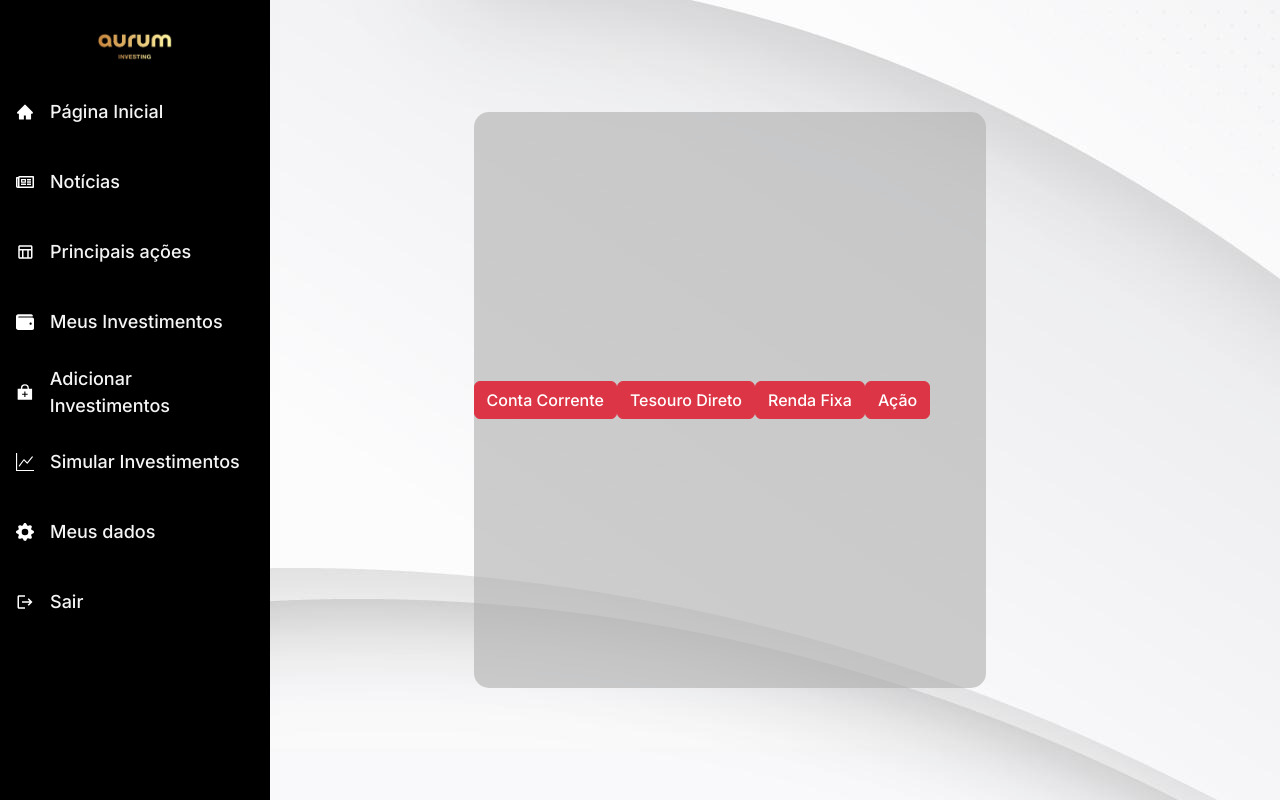
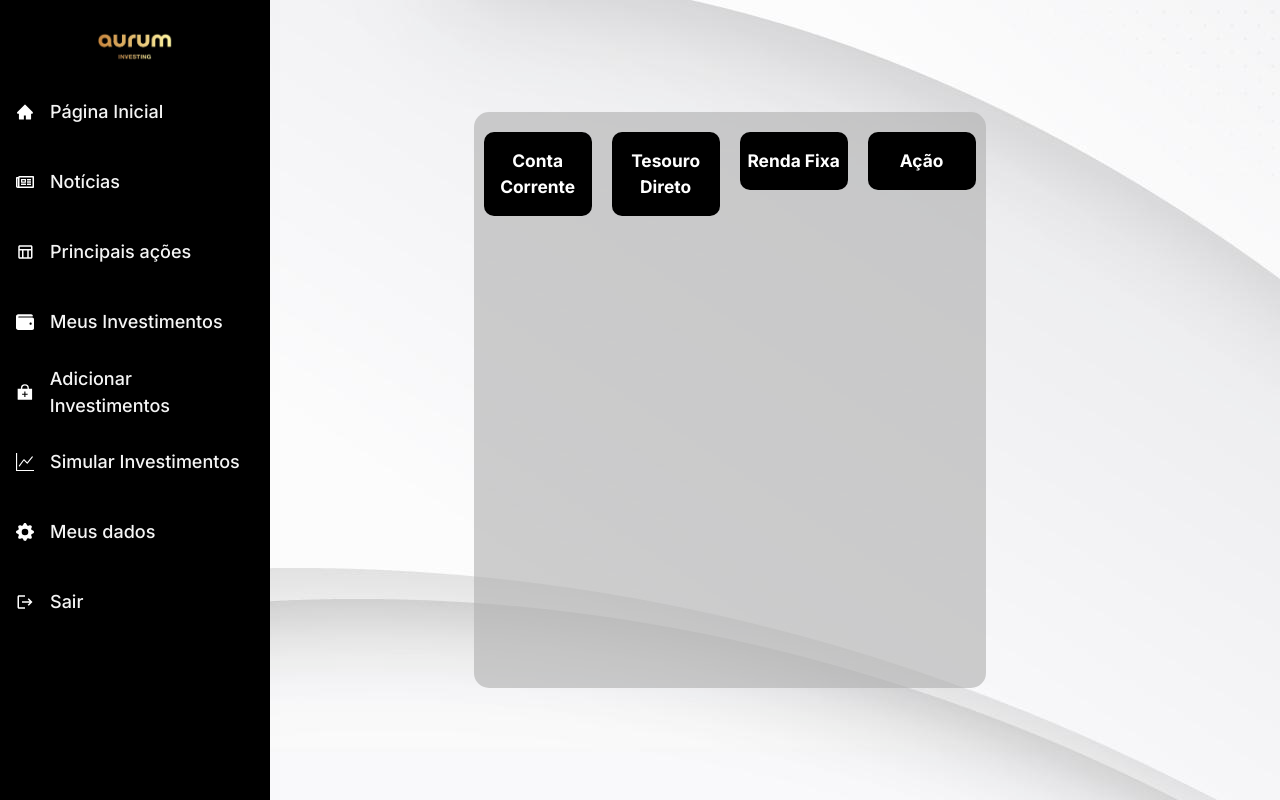
Before and after one commit to joaopflausino/Aurum-Front, a React (Create React App) app: page /add-investment in a window 1280 px wide. Built offline with nearby package versions, Linux system fonts and the light colour scheme.

Commit message:
mais edições

```diff
--- a/src/Pages/add-investment/AddInvestment.js
+++ b/src/Pages/add-investment/AddInvestment.js
@@ -34,10 +34,10 @@ function AddInvestment() {
       <Navbar />
       <div className='main-add-investment'>
         <div className='investment-options'>
-          <Button color="danger" onClick={openCheckingAccount}>Conta Corrente</Button>
-          <Button color="danger" onClick={openDirectTreasuary}>Tesouro Direto</Button>
-          <Button color="danger" onClick={openFixedRate}>Renda Fixa</Button>
-          <Button color="danger" onClick={openStock}>Ação</Button>
+          <Button onClick={openCheckingAccount}>Conta Corrente</Button>
+          <Button onClick={openDirectTreasuary}>Tesouro Direto</Button>
+          <Button onClick={openFixedRate}>Renda Fixa</Button>
+          <Button onClick={openStock}>Ação</Button>
         </div>
 
 
--- a/src/Pages/add-investment/add-investment.css
+++ b/src/Pages/add-investment/add-investment.css
@@ -12,10 +12,29 @@
     height: 72vh;
     display: flex;
     justify-content:flex-start;
-    align-items: center;
+    align-items:flex-start;
     background: #b2b2b2a2;
     border:none;
     border-radius: 15px;
     outline: none;
     flex-direction: row;
 }
+
+.investment-options > button{
+    color: #ffffff;
+    width: 50%;
+    padding: 16px 0px;
+    margin:20px 10px 0px 10px;
+    border:none;
+    border-radius: 10px;
+    outline: none;
+    font-size: 13pt;
+    background: #000000;
+    font-weight: 800;
+    cursor: pointer;
+}
+
+.investment-options > button:hover{
+    background-color: #FFC600;
+    color: #000000;
+}
```
